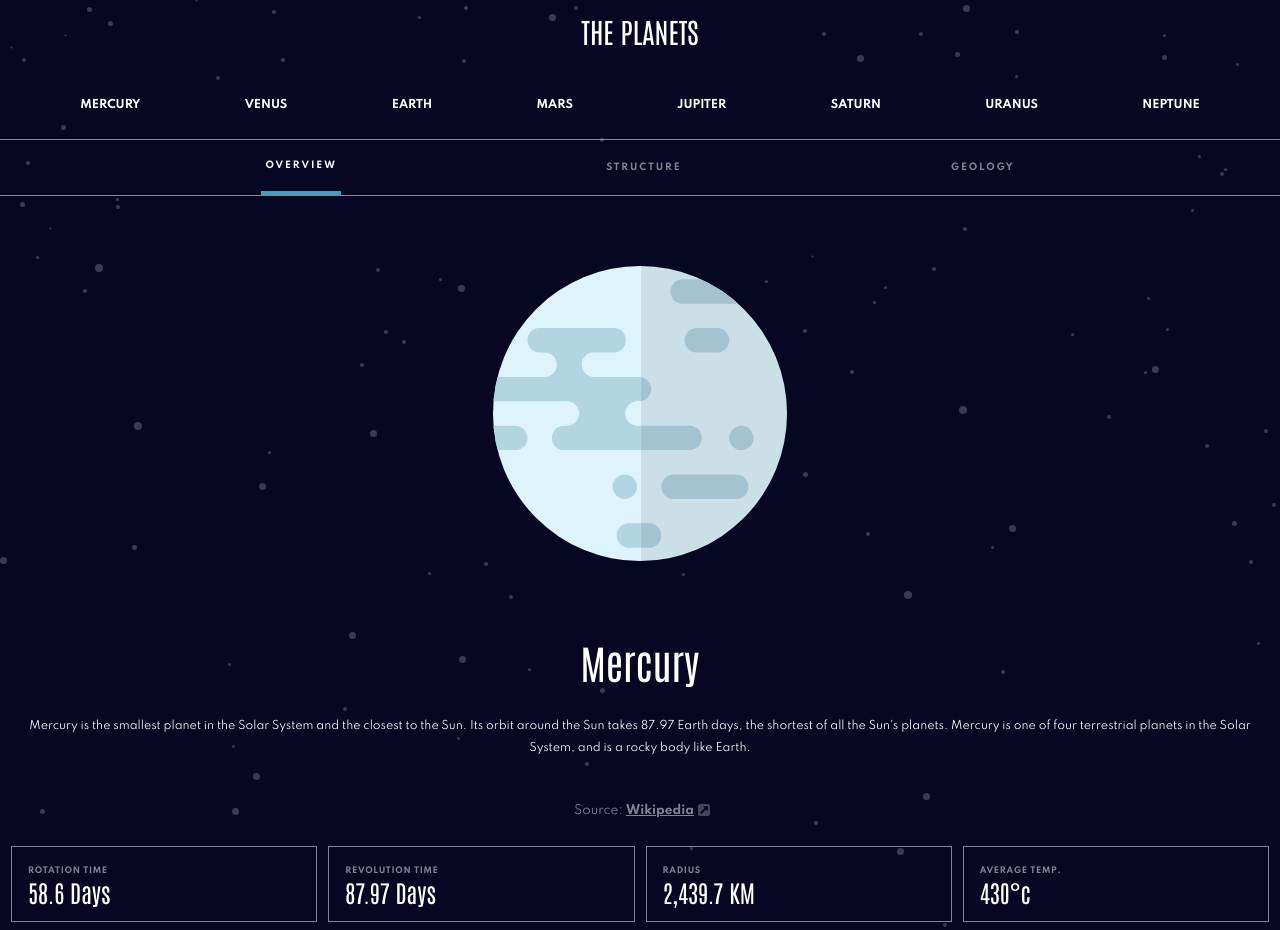
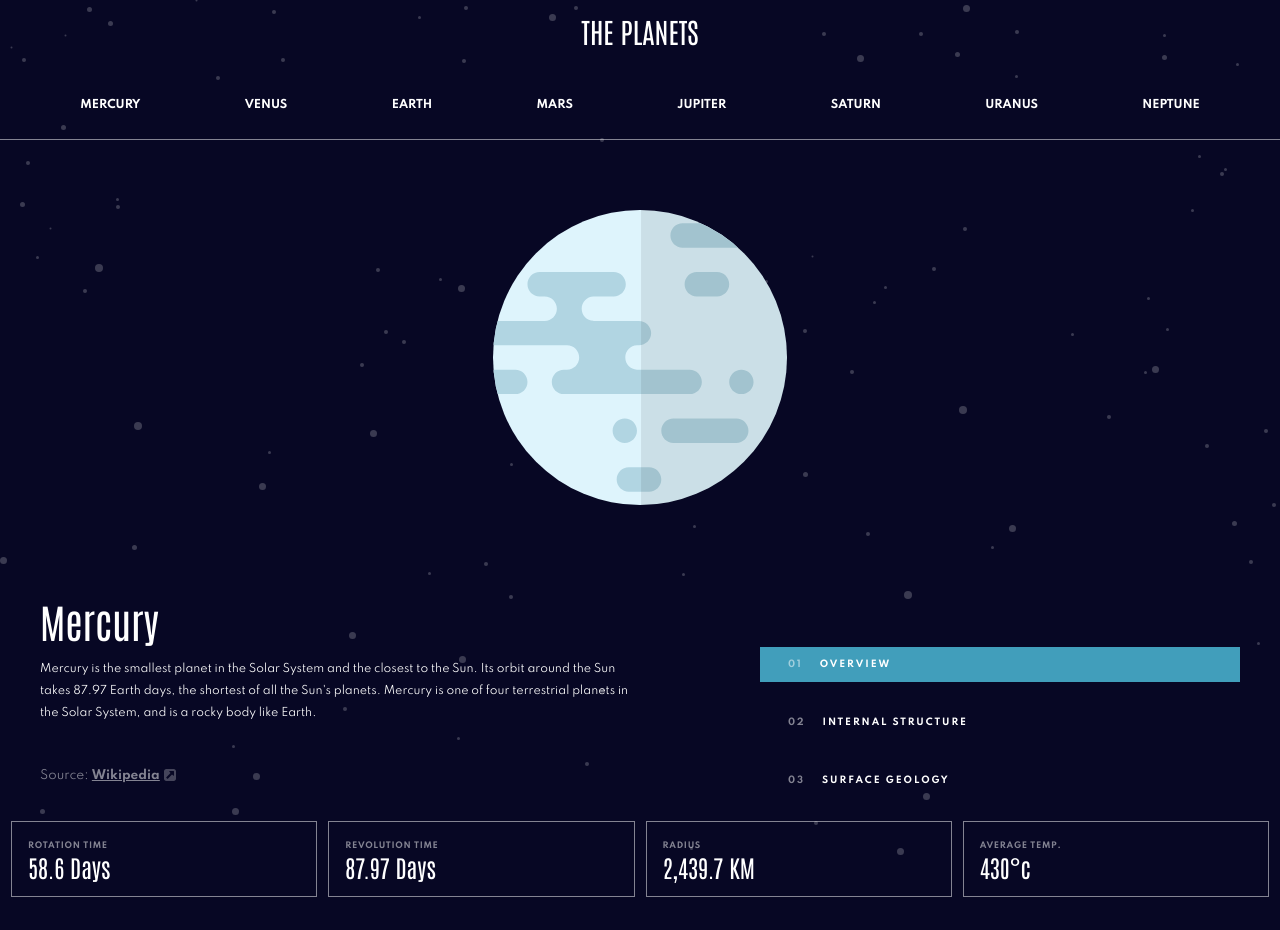
Before and after one commit to kristiingco/planets-fact-site, a React (Create React App) app: page /mercury in a window 1280 px wide. After the commit the page ends 905 px from the top, so only its background shows below. Built offline with nearby package versions, Linux system fonts and the light colour scheme.

Commit message:
Adjust images, content, and buttons for tablet overview

```diff
--- a/src/components/navigation/Navigation.js
+++ b/src/components/navigation/Navigation.js
@@ -20,11 +20,11 @@ const Navigation = ({ data }) => {
   };
 
   return (
-    <div className="navigation">
+    <header className="navigation">
       <h2 className="navigation-header">The Planets</h2>{" "}
       <img src="/assets/icon-hamburger.svg" alt="menu" onClick={openOrClose} />
       <NavigationList data={data} toggle={toggle} />
-    </div>
+    </header>
   );
 };
 
--- a/src/components/planet/Planet.js
+++ b/src/components/planet/Planet.js
@@ -99,12 +99,67 @@ const Planet = ({ data }) => {
           />
         )}
       </div>
+      <div>
+        <h1 className="planet-header">{data.name}</h1>
+      </div>
+      <div className="planet-content-container">
+        <PlanetDescription content={descContent} source={descSource} />
 
-      <PlanetDescription
-        name={data.name}
-        content={descContent}
-        source={descSource}
-      />
+        <div className="buttons-non-mobile">
+          <button
+            className={`${
+              active === "overview" ? "active" : ""
+            } active-${data.name.toLowerCase()}`}
+            onClick={() => {
+              changeContent(
+                data.overview.content,
+                data.overview.source,
+                `assets/planet-${data.name.toLowerCase()}.svg`,
+                false,
+                "overview"
+              );
+            }}
+          >
+            <span>01</span>
+            <span>Overview</span>
+          </button>
+          <button
+            className={`${
+              active === "structure" ? "active" : ""
+            } active-${data.name.toLowerCase()}`}
+            onClick={() => {
+              changeContent(
+                data.structure.content,
+                data.structure.source,
+                `assets/planet-${data.name.toLowerCase()}-internal.svg`,
+                false,
+                "structure"
+              );
+            }}
+          >
+            <span>02</span>
+            <span>Internal Structure</span>
+          </button>
+          <button
+            className={`${
+              active === "geology" ? "active" : ""
+            } active-${data.name.toLowerCase()}`}
+            onClick={() => {
+              changeContent(
+                data.geology.content,
+                data.geology.source,
+                `assets/planet-${data.name.toLowerCase()}.svg`,
+                true,
+                "geology"
+              );
+            }}
+          >
+            <span>03</span>
+            <span>Surface Geology</span>
+          </button>
+        </div>
+      </div>
+
       <PlanetStatistics
         rotation={data.rotation}
         revolution={data.revolution}
--- a/src/components/planet/Planet.scss
+++ b/src/components/planet/Planet.scss
@@ -1,9 +1,3 @@
-.buttons-mobile {
-
-    width: 100%;
-    display: flex;
-    border-bottom: 1px solid rgba(255,255,255, 0.5);
-    justify-content: space-evenly;
 button {
     background: none;
     border: none;
@@ -15,6 +9,13 @@
     font-size: 9px;
     letter-spacing: 1.92857px;
 }
+
+.buttons-mobile {
+    width: 100%;
+    display: flex;
+    border-bottom: 1px solid rgba(255,255,255, 0.5);
+    justify-content: space-evenly;
+
 
 .active {
     border-bottom: 4px solid;
@@ -53,6 +54,7 @@
 .active-neptune {
     border-color: #2D68F0;
 }
+
 }
 
 .planet-images {
@@ -67,3 +69,98 @@
        width: 15%;
     }
 }
+
+div > .planet-header {
+    margin: 100px 0px 0px 0px;
+    text-align: center;
+}
+
+.planet-header {
+    font-family: Antonio;
+    font-size: 40px;
+    font-weight: 400;
+    margin-bottom: 16px;
+}
+
+
+.buttons-non-mobile {
+    display: none;
+}
+
+@media all and (min-width: 630px) {
+    .planet-content-container {
+        display: flex;
+        justify-content: space-between;
+        margin: 0px 40px;
+    }
+
+    div > .planet-header {
+        text-align: left;
+        margin-left: 40px;
+
+    }
+
+    .buttons-mobile {
+        display: none;
+    }
+
+    button {
+        display: flex;
+        padding: 12px 28px;
+        margin-bottom: 23px;
+    }
+
+    button span:last-of-type {
+        margin-left: 17px;
+        color: #ffffff;
+    }
+
+    .buttons-non-mobile {
+        display: flex;
+        flex-direction: column;
+        width: 40%;
+
+        .active {
+            border: none;
+            background-color: none;
+        }
+
+        .active.active-mercury {
+            background-color: #419EBB;
+        }
+
+        .active.active-venus {
+            background-color: #EDA249;
+        }
+
+        .active.active-earth {
+            background-color: #6D2ED5;
+        }
+
+        .active.active-mars {
+            background-color: #D14C32;
+        }
+
+        .active.active-jupiter {
+            background-color: #D83A34;
+        }
+
+        .active.active-saturn {
+            background-color: #CD5120;
+        }
+
+        .active.active-uranus {
+            background-color: #1EC1A2;
+
+        }
+        .active.active-neptune {
+            background-color: #2D68F0;
+        }
+
+    }
+
+
+
+
+
+}
--- a/src/components/planet/planet-description/PlanetDescription.js
+++ b/src/components/planet/planet-description/PlanetDescription.js
@@ -1,10 +1,9 @@
 import React from "react";
 import "./PlanetDescription.scss";
 
-const PlanetDescription = ({ name, content, source }) => {
+const PlanetDescription = ({ content, source }) => {
   return (
     <div className="planet-description">
-      <h1 className="planet-description-header">{name}</h1>
       <p className="planet-description-content">{content}</p>
       <span className="planet-description-source">
         Source: <a href={source}>Wikipedia</a>
--- a/src/components/planet/planet-description/PlanetDescription.scss
+++ b/src/components/planet/planet-description/PlanetDescription.scss
@@ -1,19 +1,14 @@
 .planet-description {
     display: flex;
     flex-direction: column;
-    margin: 58px 28px 28px 28px;
+    margin: 0px 28px 28px 28px;
     align-items: center;
     font-family: Spartan;
+    text-align: center;
 
-    .planet-description-header {
-        font-family: Antonio;
-        font-size: 40px;
-        font-weight: 400;
-        margin-bottom: 16px;
-    }
 
     .planet-description-content {
-        text-align: center;
+
         font-size: 11px;
         line-height: 22px;
     }
@@ -38,3 +33,14 @@
 
     }
 }
+
+@media all and (min-width: 630px) {
+    .planet-description {
+        margin-left: 0px;
+        margin-right: 0px;
+        width: 50%;
+        align-items: flex-start;
+        text-align: left;
+    }
+
+}
```
Lines whose indentation alone changed are shown as unchanged.
